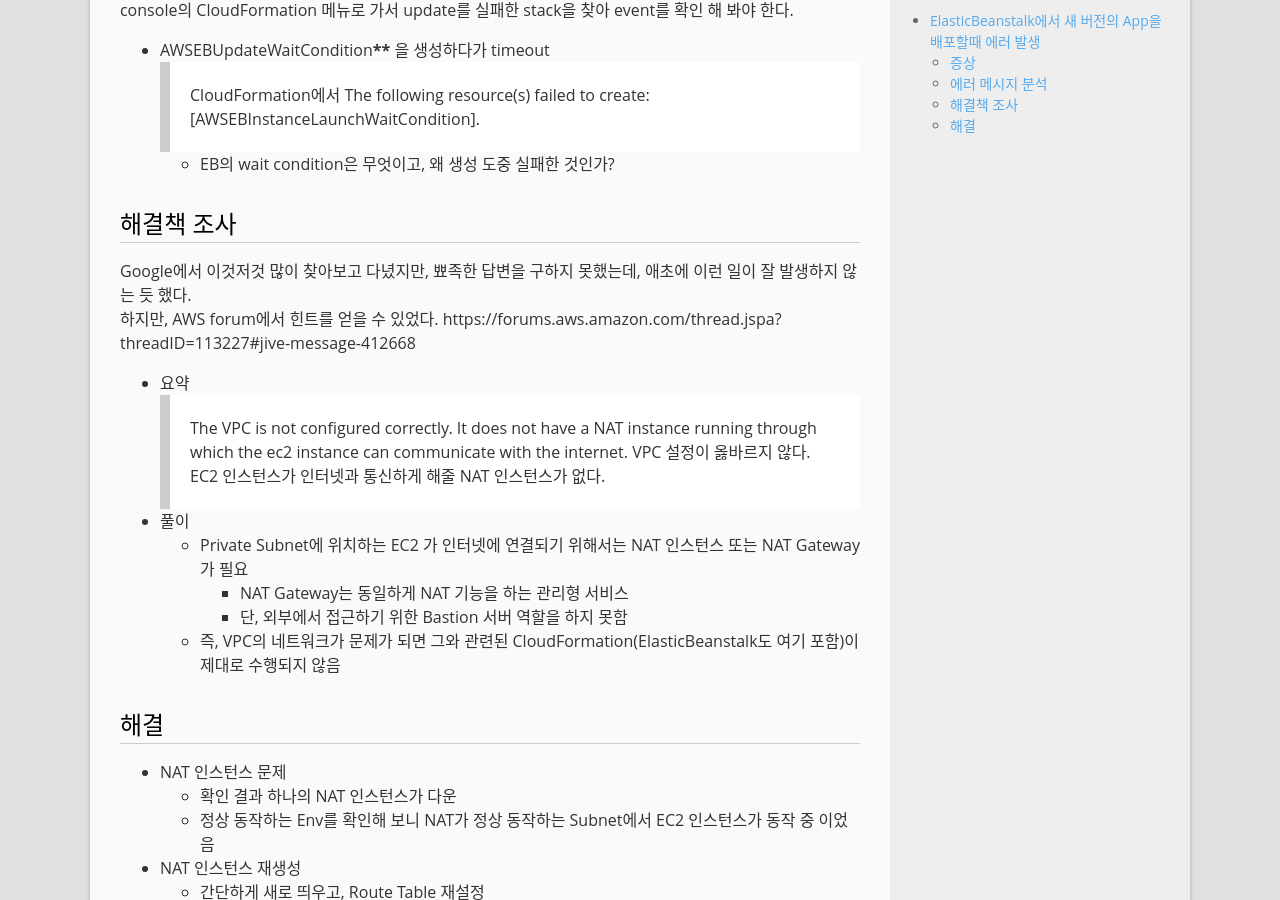
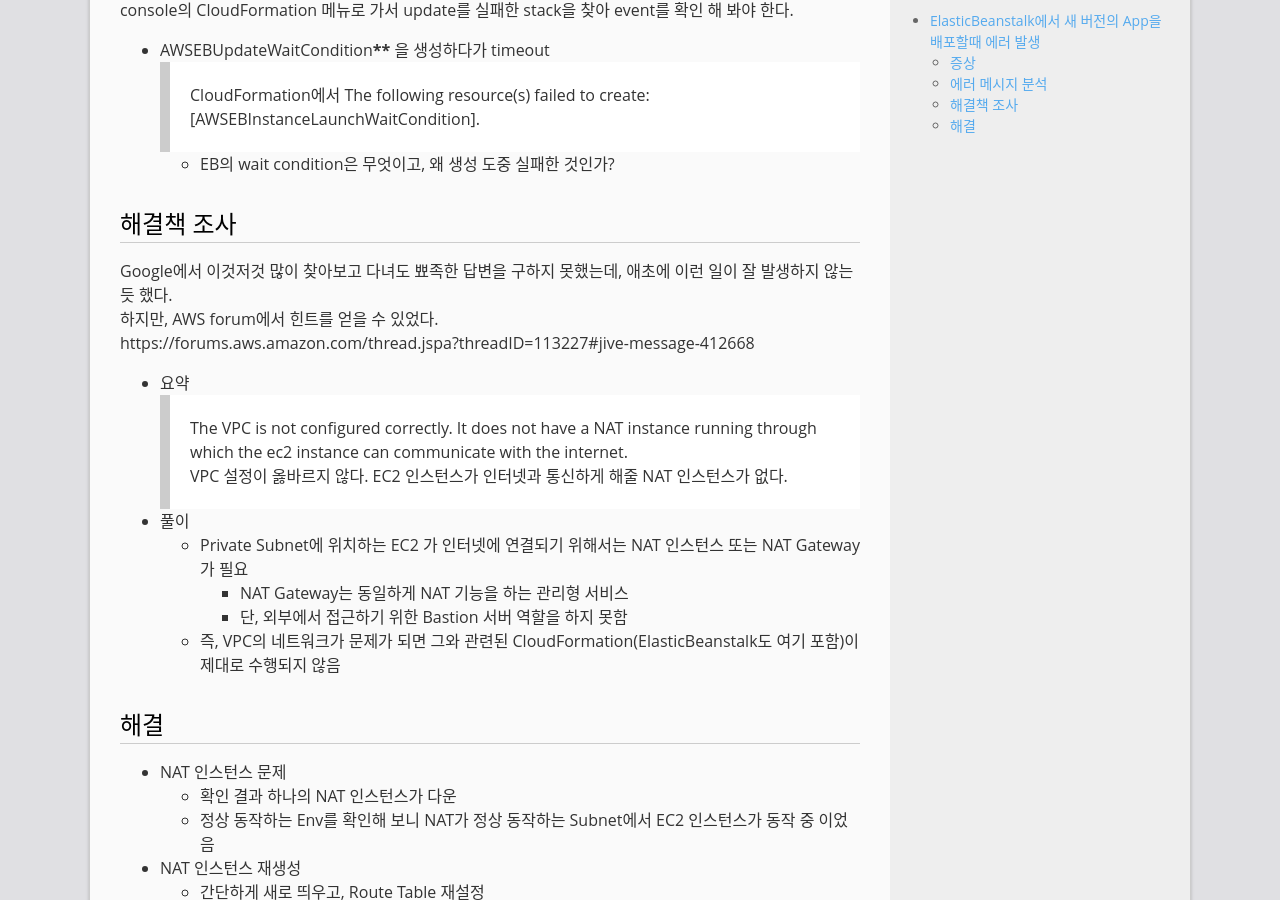
Before and after one commit to mystria/mystria.github.io, a Jekyll site: the page built from _posts/2018-12-14-fail-case-elasticbeanstalk-redeployment-app.md, in a window 1280 px wide and 900 px high, scrolled down 818 px. Built offline with Jekyll 4.4.1, drawn with Linux system fonts in a browser that asks for light colours; comment, search, counter and statistics services are not loaded.

Commit message:
Fix minor typo

```diff
--- a/_posts/2018-12-14-fail-case-elasticbeanstalk-redeployment-app.md
+++ b/_posts/2018-12-14-fail-case-elasticbeanstalk-redeployment-app.md
@@ -24,7 +24,7 @@
   + EB의 wait condition은 무엇이고, 왜 생성 도중 실패한 것인가?
 
 ## 해결책 조사
-Google에서 이것저것 많이 찾아보고 다녔지만, 뾰족한 답변을 구하지 못했는데, 애초에 이런 일이 잘 발생하지 않는 듯 했다.
+Google에서 이것저것 많이 찾아보고 다녀도 뾰족한 답변을 구하지 못했는데, 애초에 이런 일이 잘 발생하지 않는 듯 했다.
 하지만, AWS forum에서 힌트를 얻을 수 있었다.
 https://forums.aws.amazon.com/thread.jspa?threadID=113227#jive-message-412668
 * 요약
```
